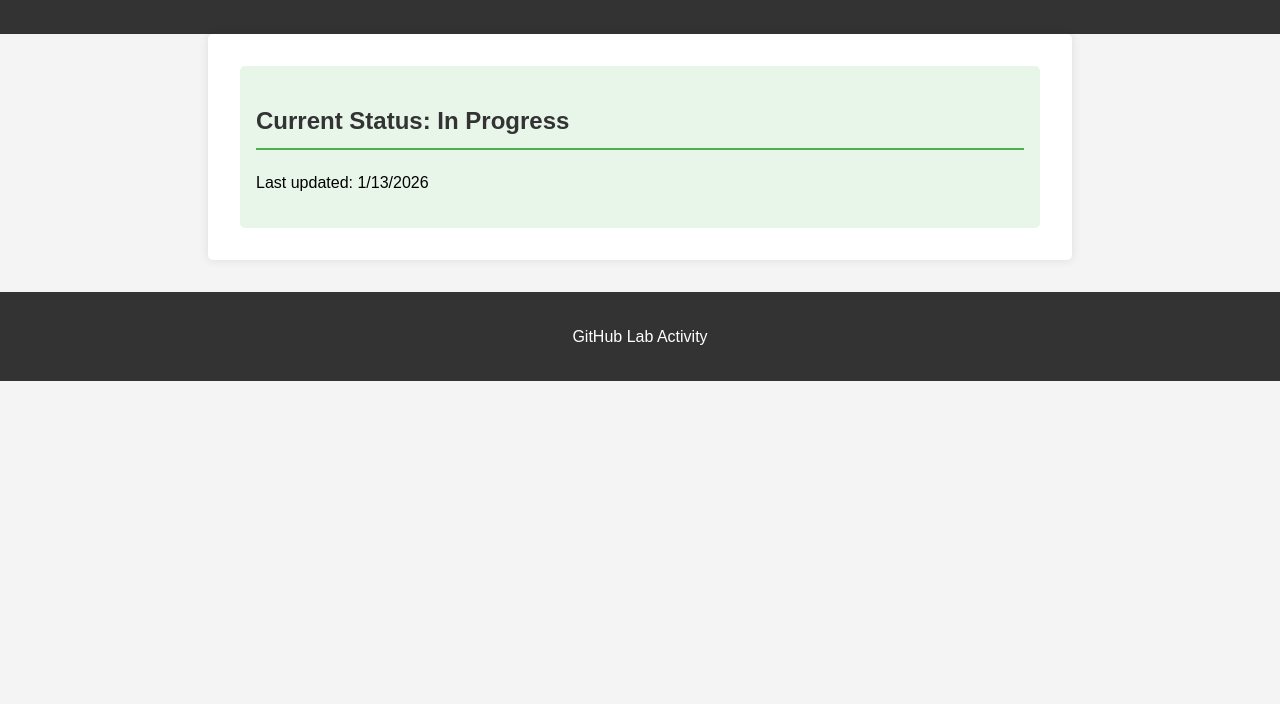
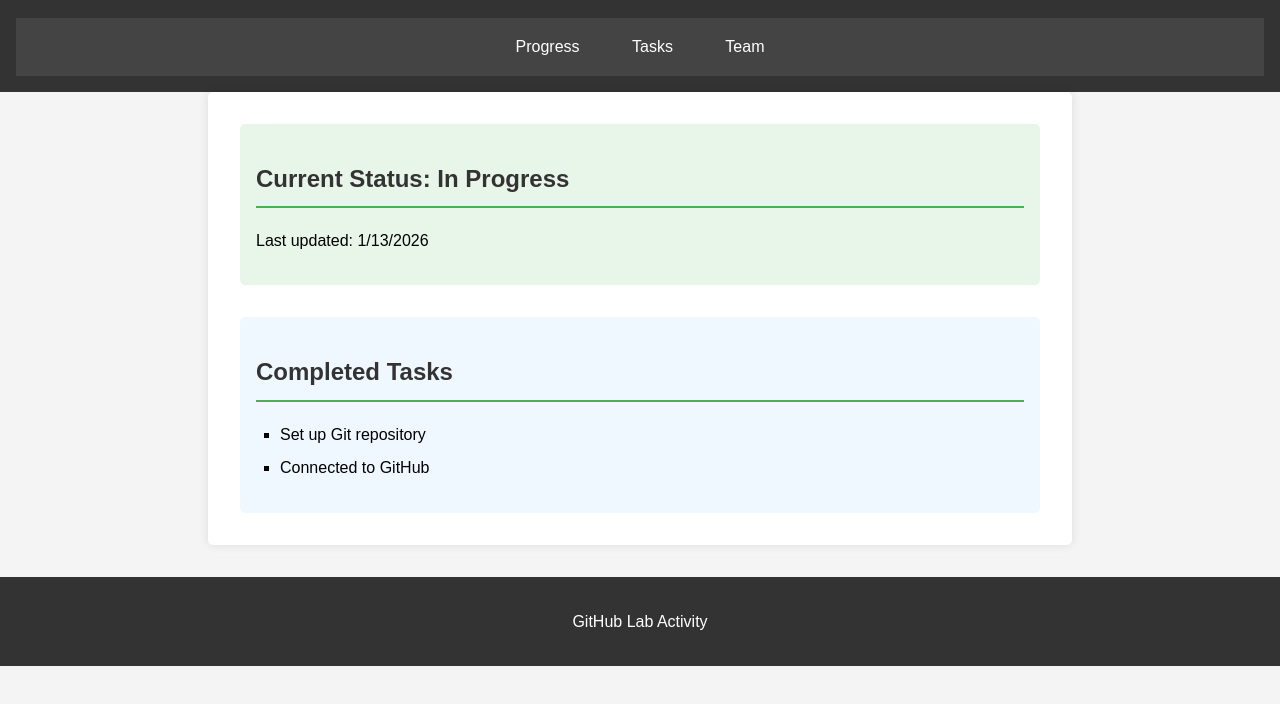
Before and after one commit to vhincerhyanalegado-hash/M2A2_Alegado, a plain HTML site: page index.html in a window 1280 px wide. Shown: the part 92-796 px from the top of the page. Drawn offline with Linux system fonts and the light colour scheme.

Commit message:
Add navigation and task section

```diff
--- a/index.html
+++ b/index.html
@@ -9,11 +9,23 @@
 <body>
     <header>
         <h1>Project Progress Tracker</h1>
+        <nav>
+            <a href="#progress">Progress</a>
+            <a href="#tasks">Tasks</a>
+            <a href="#team">Team</a>
+        </nav>
     </header>
     <main>
         <section id="progress">
             <h2>Current Status: In Progress</h2>
             <p>Last updated: <span id="date"></span></p>
+        </section>
+        <section id="tasks">
+            <h2>Completed Tasks</h2>
+            <ul>
+                <li>Set up Git repository</li>
+                <li>Connected to GitHub</li>
+            </ul>
         </section>
     </main>
     <footer>
--- a/style.css
+++ b/style.css
@@ -46,3 +46,39 @@ footer {
     padding: 1rem;
     border-radius: 5px;
 }
+/* Navigation Styles */
+nav {
+    background-color: #444;
+    padding: 0.5rem;
+    text-align: center;
+}
+
+nav a {
+    color: white;
+    text-decoration: none;
+    padding: 0.5rem 1rem;
+    margin: 0 0.5rem;
+    display: inline-block;
+}
+
+nav a:hover {
+    background-color: #4CAF50;
+    border-radius: 3px;
+}
+
+/* Task List Styles */
+#tasks {
+    margin-top: 2rem;
+    padding: 1rem;
+    background-color: #f0f8ff;
+    border-radius: 5px;
+}
+
+#tasks ul {
+    list-style-type: square;
+    padding-left: 1.5rem;
+}
+
+#tasks li {
+    margin-bottom: 0.5rem;
+}
```
